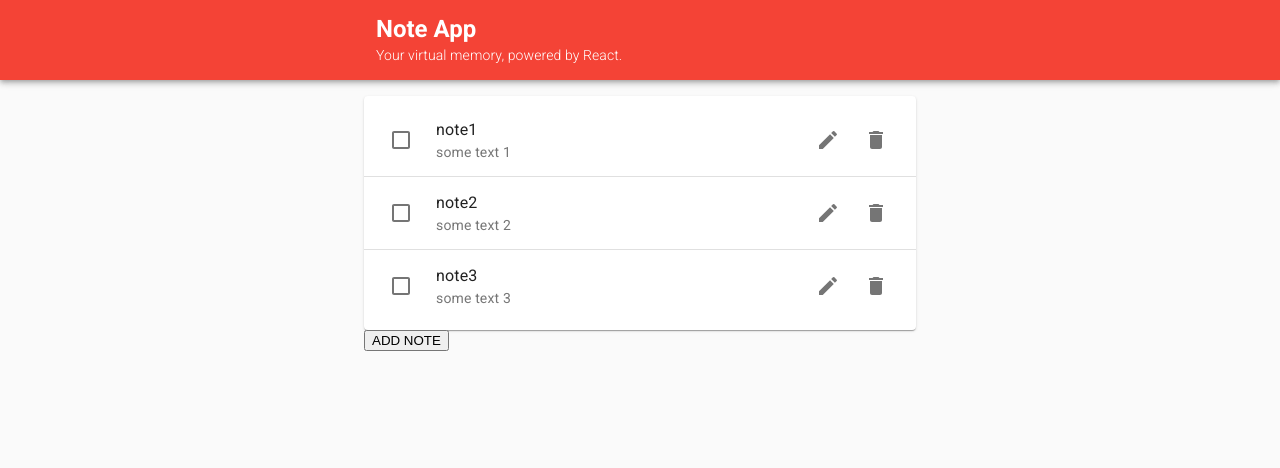
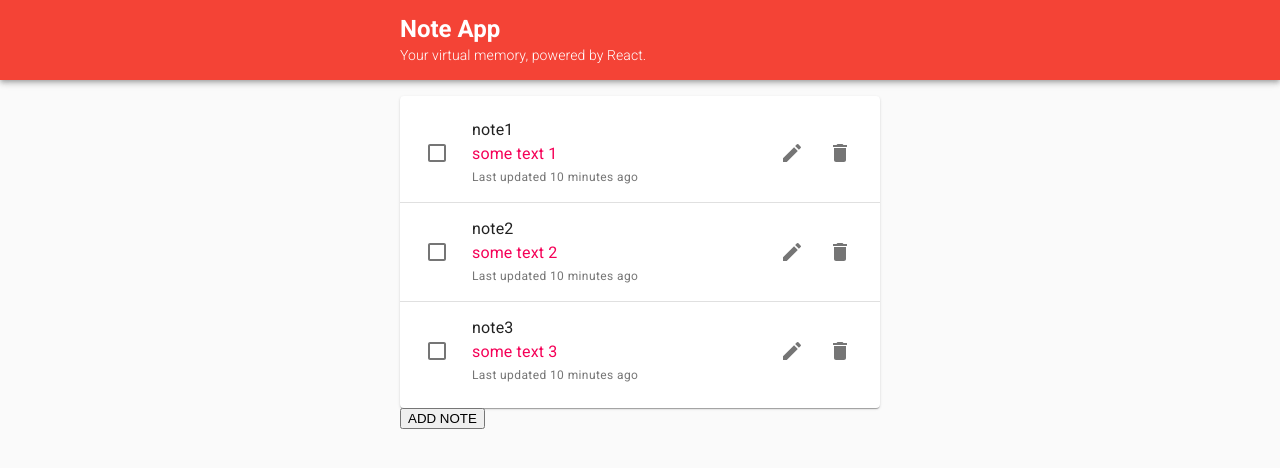
Before and after one commit to kivvvvv/note-app, a React (Create React App) app: page / in a window 1280 px wide. Shown: the top 468 px of the page. Built offline with nearby package versions, Linux system fonts and the light colour scheme.

Commit message:
9# style: finished styling Note

```diff
--- a/src/App.js
+++ b/src/App.js
@@ -16,14 +16,23 @@ const useStyles = makeStyles(theme => ({
     justifyContent: "center",
     alignItems: "flex-start",
     [theme.breakpoints.up("lg")]: {
-      maxWidth: "45vw"
-    }
+      maxWidth: "40vw"
+    },
+    paddingRight: theme.spacing(2),
+    paddingLeft: theme.spacing(2)
   },
   title: {
     fontWeight: 700
   },
   subTitle: {
     fontWeight: theme.typography.fontWeightLight
+  },
+  container: {
+    [theme.breakpoints.up("lg")]: {
+      maxWidth: "40vw"
+    },
+    paddingRight: theme.spacing(2),
+    paddingLeft: theme.spacing(2)
   }
 }));
 
@@ -42,7 +51,7 @@ export default function App() {
           </Typography>
         </Toolbar>
       </AppBar>
-      <Container maxWidth="sm">
+      <Container className={classes.container}>
         <Box my={2}>
           <NoteList />
         </Box>
--- a/src/Note.js
+++ b/src/Note.js
@@ -1,16 +1,26 @@
-import React from "react";
+import React, { Fragment } from "react";
 import ListItem from "@material-ui/core/ListItem";
 import ListItemIcon from "@material-ui/core/ListItemIcon";
 import ListItemSecondaryAction from "@material-ui/core/ListItemSecondaryAction";
 import ListItemText from "@material-ui/core/ListItemText";
+import Typography from "@material-ui/core/Typography";
 import Checkbox from "@material-ui/core/Checkbox";
 import IconButton from "@material-ui/core/IconButton";
 import EditIcon from "@material-ui/icons/Edit";
 import DeleteIcon from "@material-ui/icons/Delete";
+import { makeStyles } from "@material-ui/core/styles";
 
 import { deleteNote } from "./reducers/noteActions";
 
+const useStyles = makeStyles(() => ({
+  noteText: {
+    display: "block"
+  }
+}));
+
 export default function Note(props) {
+  const classes = useStyles();
+
   const handleDeleteClick = () => {
     props.noteDispatch(deleteNote(props.id));
   };
@@ -20,11 +30,28 @@ export default function Note(props) {
   };
 
   return (
-    <ListItem>
+    <ListItem button className="Note">
       <ListItemIcon>
         <Checkbox />
       </ListItemIcon>
-      <ListItemText primary={props.noteTitle} secondary={props.noteText} />
+      <ListItemText
+        primary={props.noteTitle}
+        secondary={
+          <Fragment>
+            <Typography
+              component="span"
+              variant="body1"
+              color="secondary"
+              className={classes.noteText}
+            >
+              {props.noteText}
+            </Typography>
+            <Typography variant="caption" color="textSecondary">
+              Last updated 10 minutes ago
+            </Typography>
+          </Fragment>
+        }
+      />
       <ListItemSecondaryAction>
         <IconButton onClick={handleEditClick}>
           <EditIcon />
--- a/src/NoteList.js
+++ b/src/NoteList.js
@@ -62,7 +62,7 @@ export default function NoteList() {
   };
 
   return (
-    <>
+    <div className="NoteList">
       <Paper>
         <List>
           {notes.map((note, noteIndex) => (
@@ -81,6 +81,6 @@ export default function NoteList() {
       </Paper>
       <button onClick={handleCreateFormClick}>ADD NOTE</button>
       {renderNoteForm()}
-    </>
+    </div>
   );
 }
```
